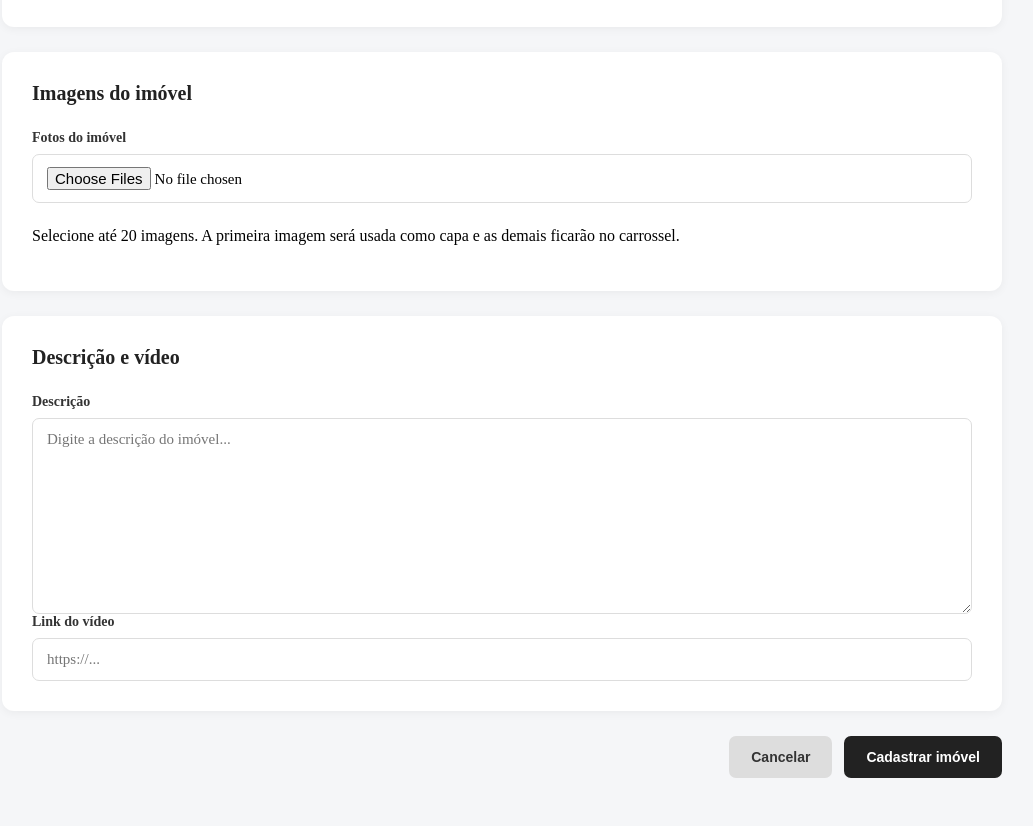
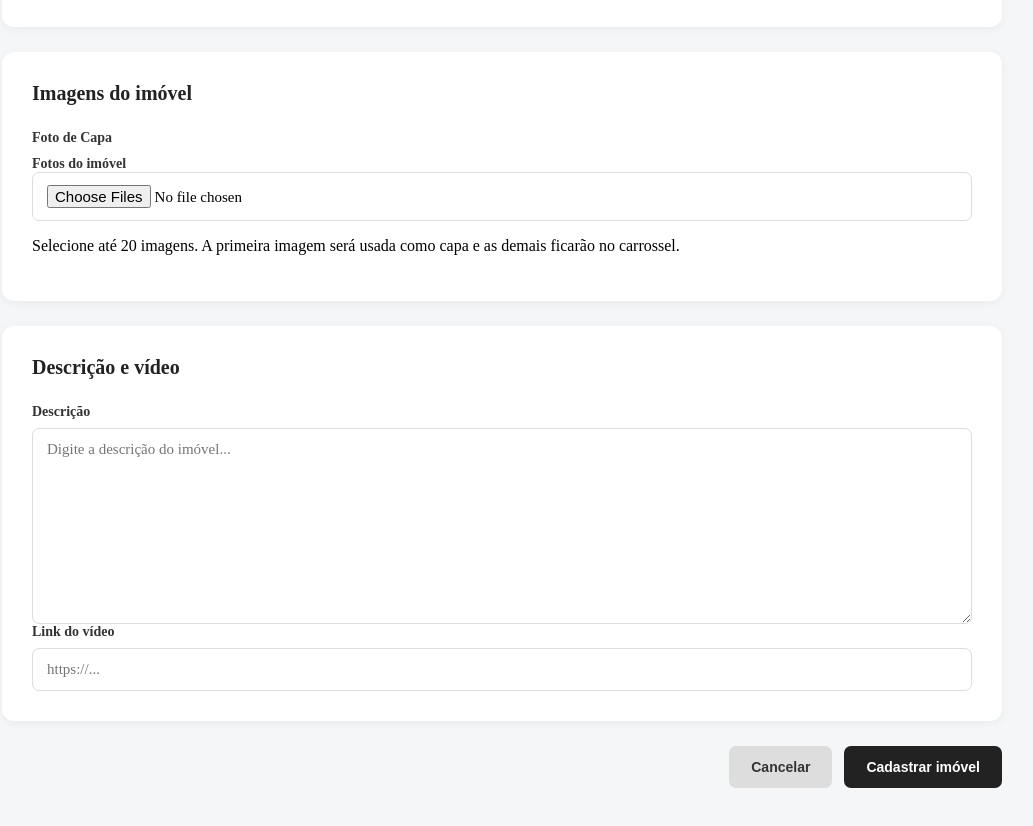
Before and after one commit to Renanhfernands/Castellari-imoveis, a React (Vite) app: page /admin/imoveis/novo in a window 1280 px wide. Shown: the part 960-1786 px from the top of the page, without its empty margins (138-1171 px from the left). Built offline with nearby package versions, Linux system fonts and the light colour scheme.

Commit message:
novo tipo de imagem

```diff
--- a/src/pages/Imoveis/Admin/NovoImovel.jsx
+++ b/src/pages/Imoveis/Admin/NovoImovel.jsx
@@ -386,8 +386,13 @@ export default function NovoImovel() {
 
             <div className="form-group">
               <label htmlFor="imagens">
-                Fotos do imóvel
+                Foto de Capa
               </label>
+
+              <div ClassName="form-group">
+                <label htmlFor="imagens">
+                  Fotos do imóvel
+                </label>
 
               <input
                 id="imagens"
@@ -402,6 +407,7 @@ export default function NovoImovel() {
                 A primeira imagem será usada como capa
                 e as demais ficarão no carrossel.
               </p>
+              </div>
             </div>
 
             {previews.length > 0 && (
```
